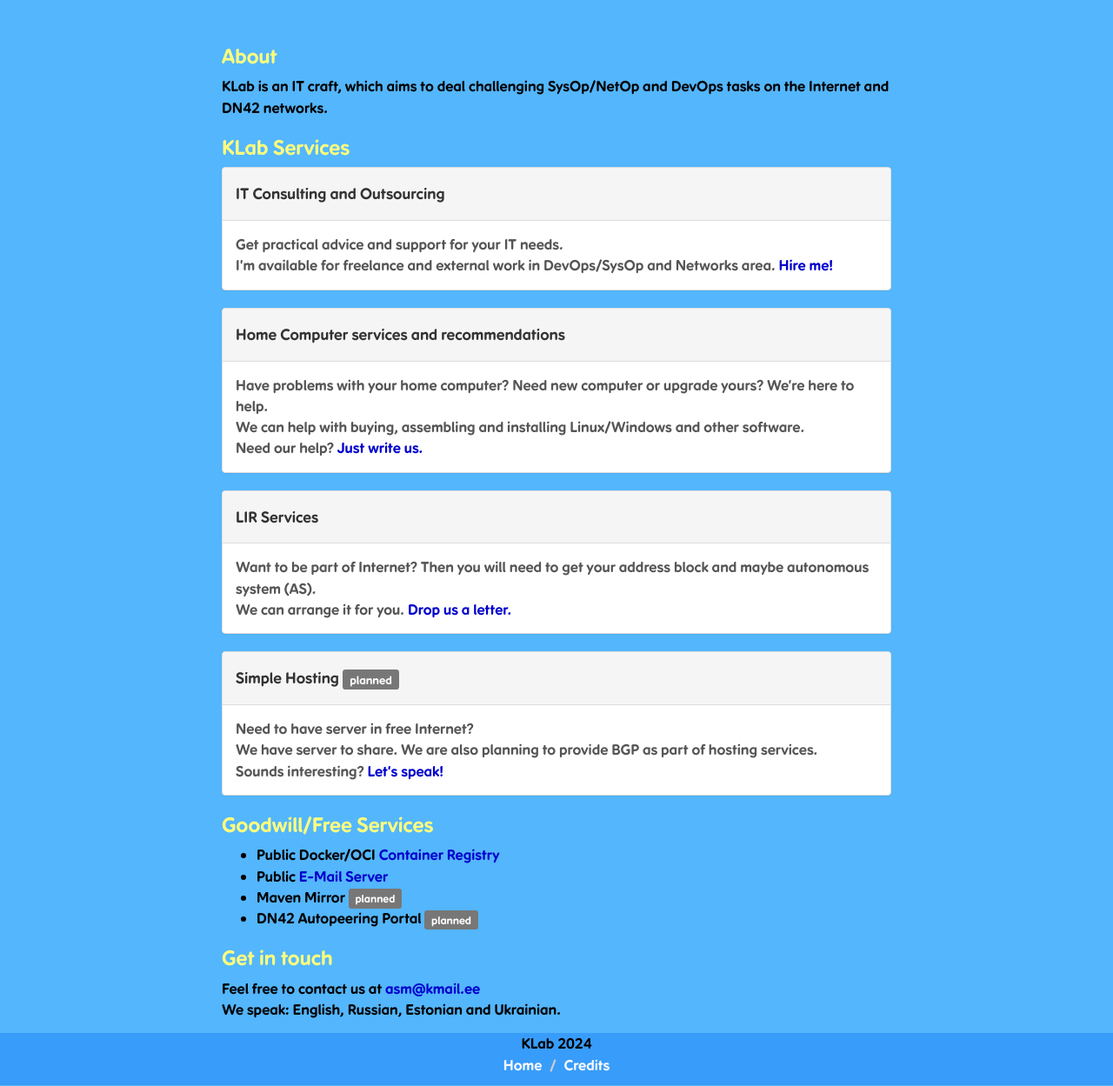
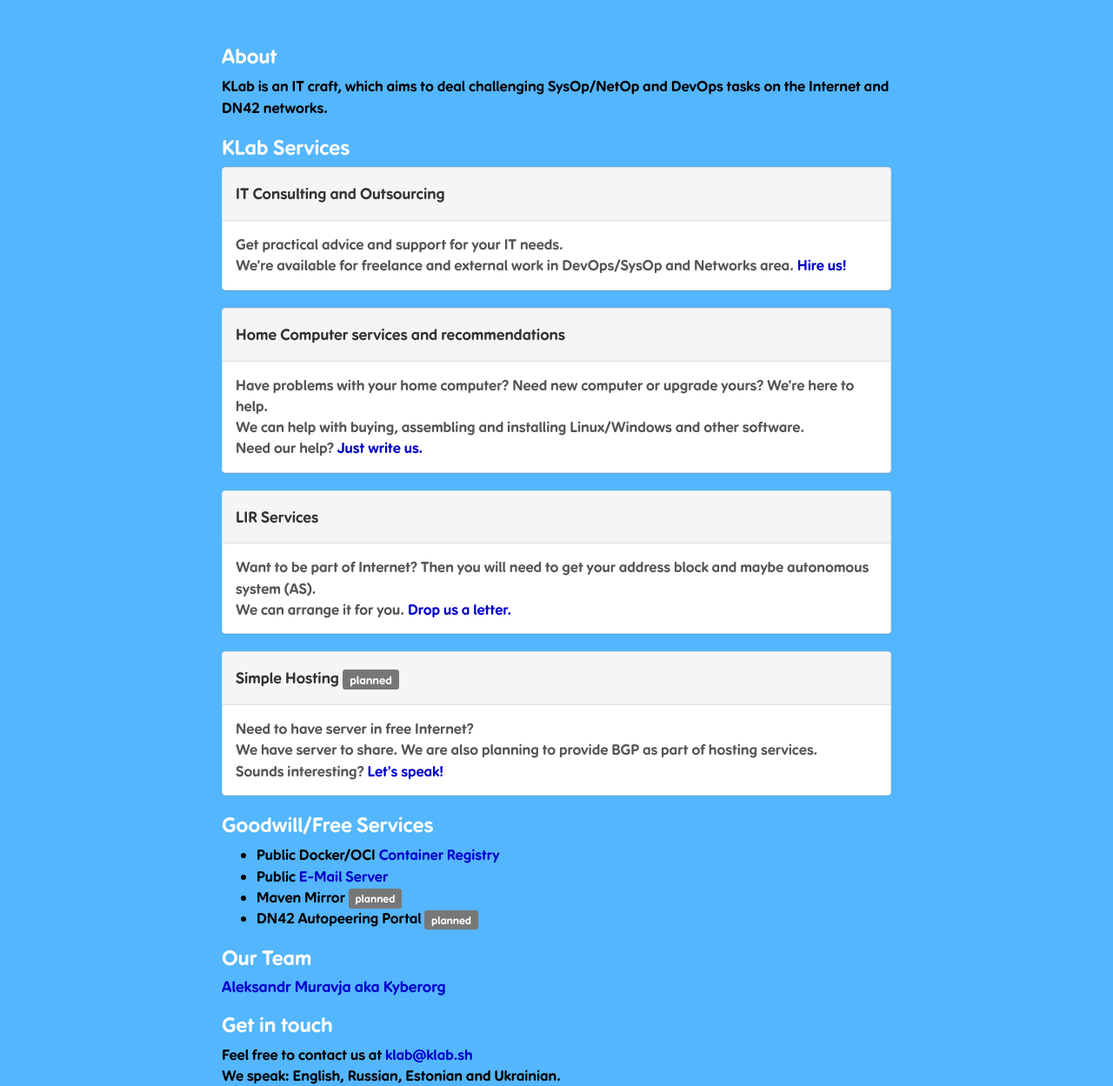
Before and after one commit to kyberorg/klab-sh, a plain HTML site: page statik/index.html in a window 1280 px wide. Shown: the part 215-1464 px from the top of the page at 87% size. Drawn offline with Linux system fonts and the light colour scheme; no server answers.

Commit message:
Improvements

```diff
--- a/statik/css/main.css
+++ b/statik/css/main.css
@@ -23,7 +23,7 @@
     color: mediumblue;
 }
 h3 {
-    color: #ffff7d;
+    color: white;
 }
 
 #content {
--- a/statik/index.html
+++ b/statik/index.html
@@ -49,8 +49,8 @@
             </div>
             <div class="panel-body">
                 Get practical advice and support for your IT needs. <br>
-                I'm available for freelance and external work in DevOps/SysOp and Networks area.
-                <a href="mailto: asm@kmail.ee">Hire me!</a>
+                We're available for freelance and external work in DevOps/SysOp and Networks area.
+                <a href="mailto:klab@klab.sh">Hire us!</a>
             </div>
         </div>
 
@@ -62,7 +62,7 @@
             <div class="panel-body">
                 Have problems with your home computer? Need new computer or upgrade yours? We're here to help. <br>
                 We can help with buying, assembling and installing Linux/Windows and other software. <br>
-                Need our help? <a href="mailto: asm@kmail.ee">Just write us.</a>
+                Need our help? <a href="mailto:klab@klab.sh">Just write us.</a>
             </div>
         </div>
 
@@ -73,7 +73,7 @@
             </div>
             <div class="panel-body">
                 Want to be part of Internet? Then you will need to get your address block and maybe autonomous system (AS). <br>
-                We can arrange it for you. <a href="mailto: asm@kmail.ee">Drop us a letter.</a>
+                We can arrange it for you. <a href="mailto:klab@klab.sh">Drop us a letter.</a>
             </div>
         </div>
 
@@ -85,7 +85,7 @@
             <div class="panel-body">
                 Need to have server in free Internet? <br>
                 We have server to share. We are also planning to provide BGP as part of hosting services. <br>
-                Sounds interesting? <a href="mailto: asm@kmail.ee">Let's speak!</a>
+                Sounds interesting? <a href="mailto:klab@klab.sh">Let's speak!</a>
             </div>
         </div>
 
@@ -98,10 +98,14 @@
             <li>DN42 Autopeering Portal <span class="label label-default">planned</span></li>
         </ul>
 
+        <!-- Team -->
+        <h3>Our Team</h3>
+        <h4><a href="https://kyberorg.fi">Aleksandr Muravja aka Kyberorg</a></h4>
+
         <!-- Contact -->
         <h3>Get in touch</h3>
         <p>
-            Feel free to contact us at <a href="mailto:asm@kmail.ee">asm@kmail.ee</a><br>
+            Feel free to contact us at <a href="mailto:klab@klab.sh">klab@klab.sh</a><br>
             We speak: English, Russian, Estonian and Ukrainian. <br>
         </p>
     </div>
```
